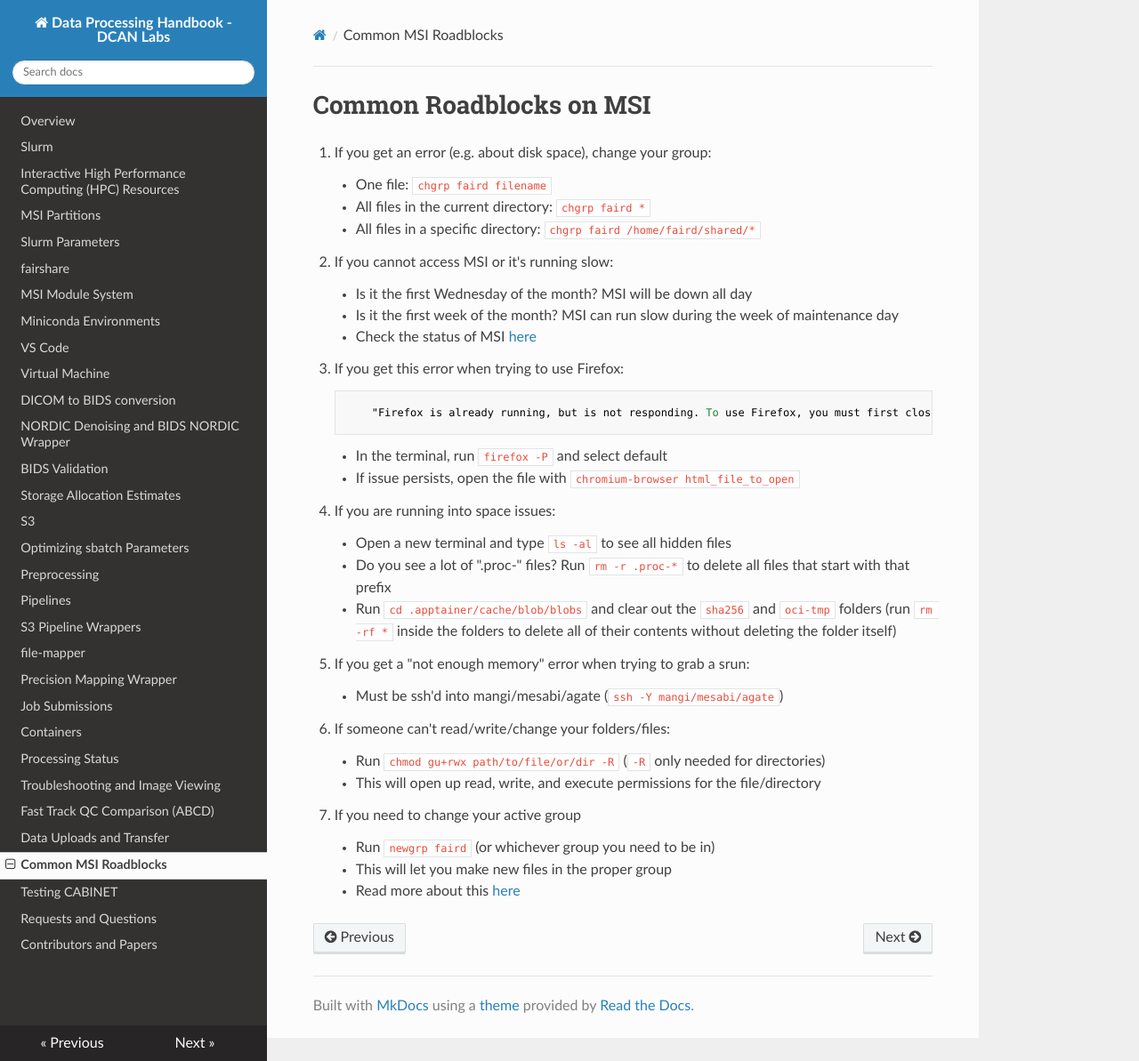
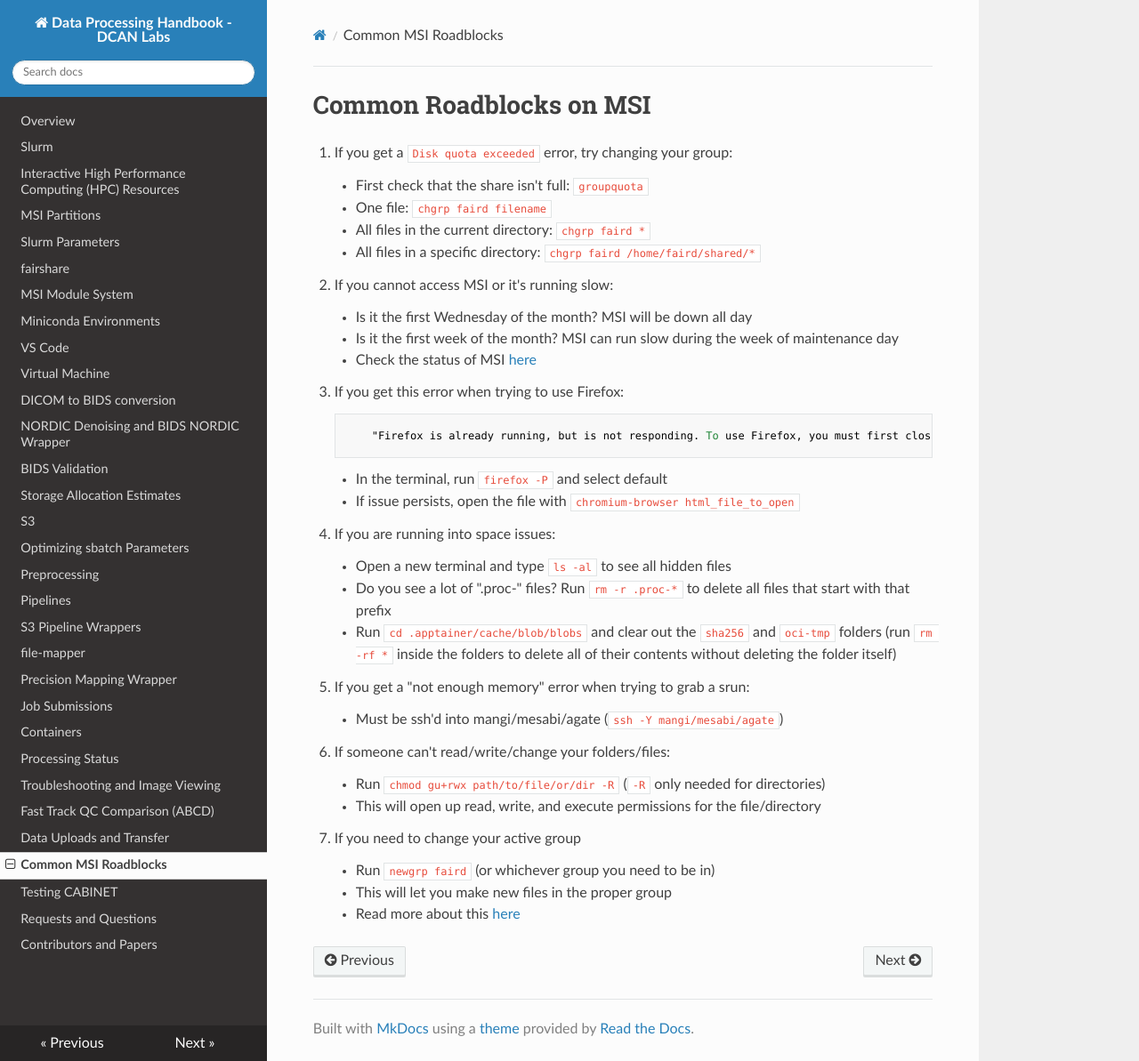
Before and after one commit to DCAN-Labs/cdni-brain, an MkDocs documentation site: the page built from docs/roadblocks.md, in a window 1280 px wide and 1193 px high. Shown: the whole window at 89% size. Built offline with MkDocs 1.6.1, drawn with Linux system fonts in a browser that asks for light colours; nearby versions of some CDN libraries.

Commit message:
cleared up disk quota roadblock

```diff
--- a/docs/roadblocks.md
+++ b/docs/roadblocks.md
@@ -1,6 +1,8 @@
 # Common Roadblocks on MSI
 
-31. If you get an error (e.g. about disk space), change your group:
+31. If you get a `Disk quota exceeded` error, try changing your group:
+
+    * First check that the share isn't full: `groupquota`
 
     * One file: `chgrp faird filename`
 
```
